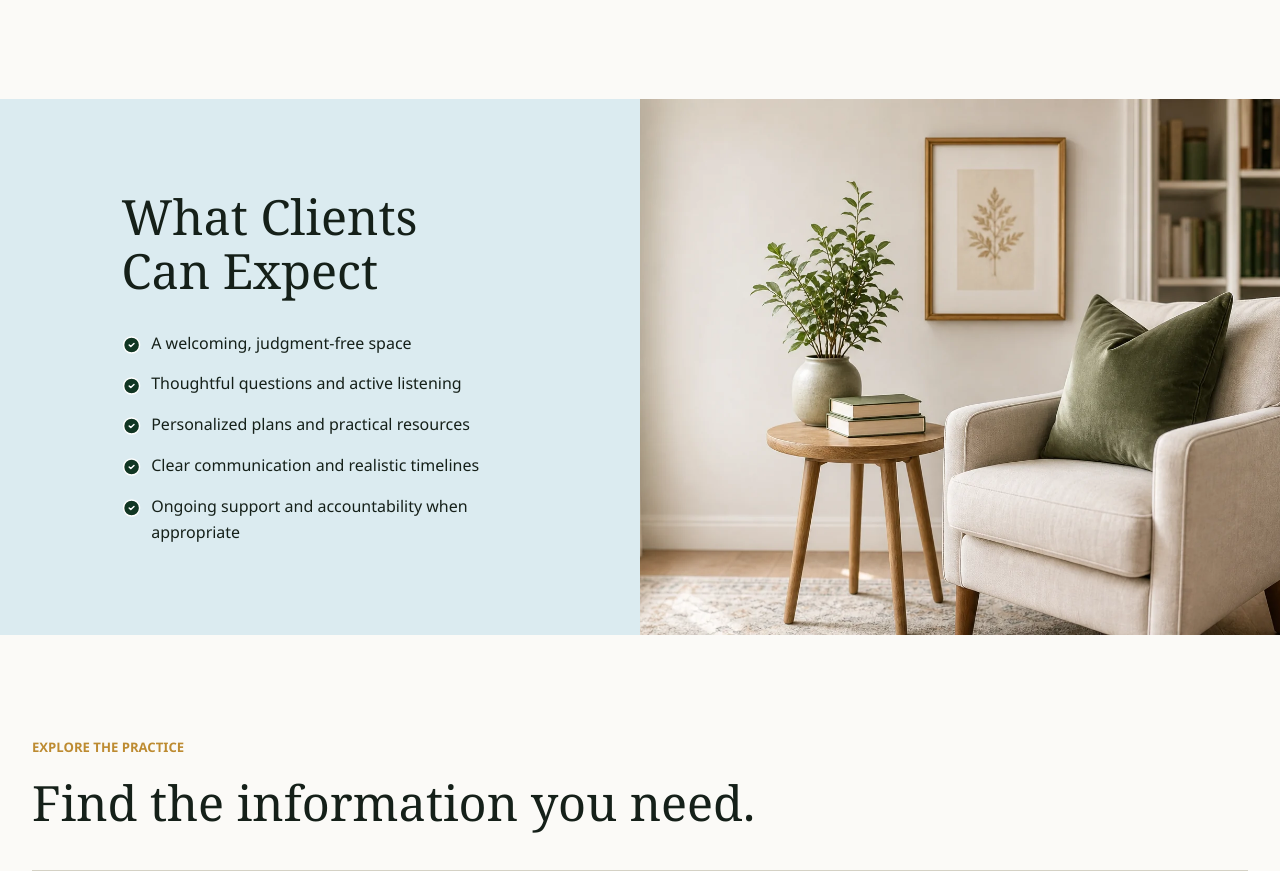
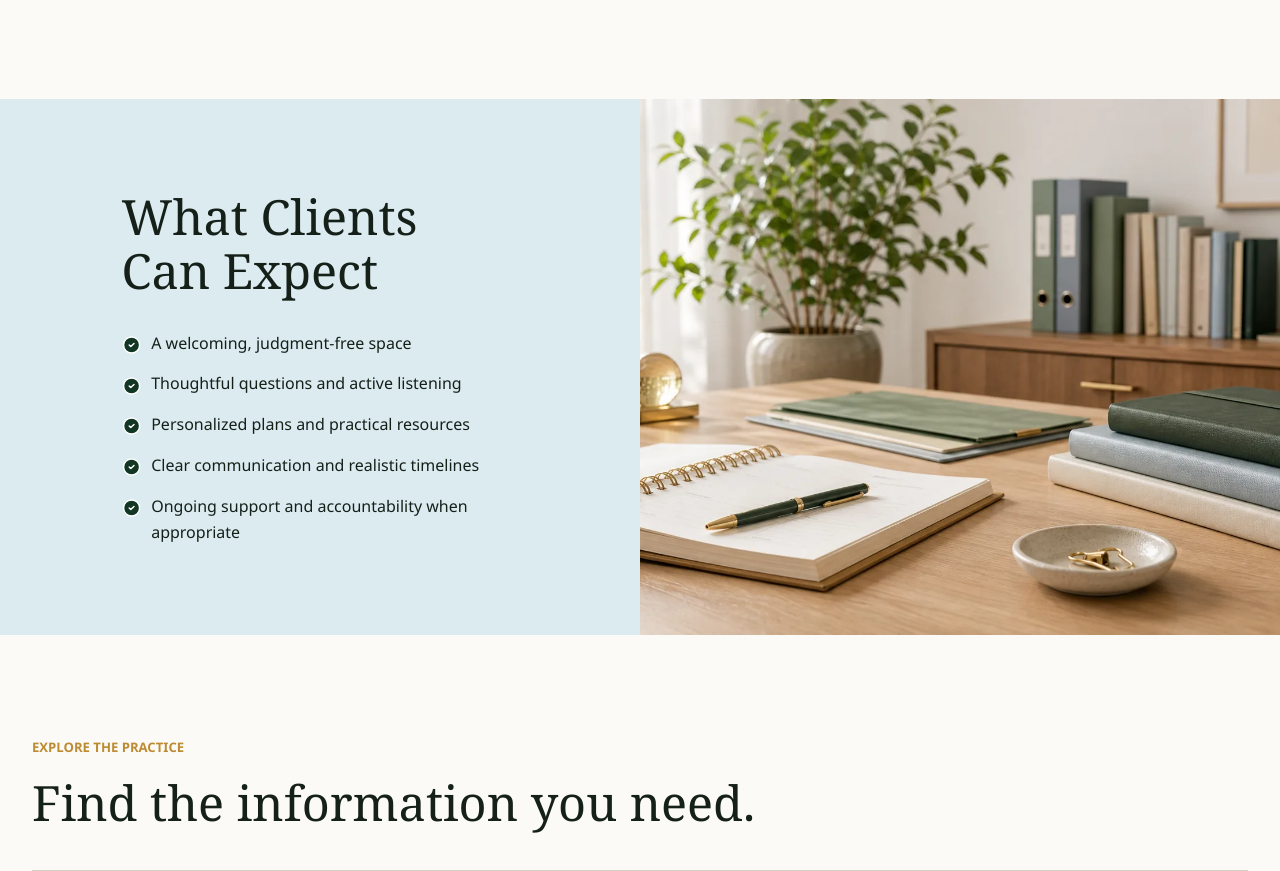
Before and after one commit to digitalcr8tive/crystal-dragonfly-education-consulting, a plain HTML site: page index.html in a window 1280 px wide. Shown: the part 1319-2190 px from the top of the page. Drawn offline with Linux system fonts and the light colour scheme.

Commit message:
Update home expectations image

```diff
--- a/index.html
+++ b/index.html
@@ -76,7 +76,7 @@
             <li><i data-lucide="circle-check" aria-hidden="true"></i>Ongoing support and accountability when appropriate</li>
           </ul>
         </div></div>
-        <img src="assets/images/consultation-space.webp" width="1536" height="1024" loading="lazy" alt="A bright consultation space with a comfortable chair, books, and a leafy plant" />
+        <img src="assets/images/home-expectations-hero.webp" width="1536" height="864" loading="lazy" alt="A calm guidance workspace with a planner, notebooks, books, a pen, and leafy plants" />
       </section>
 
       <section class="site-paths section" aria-labelledby="paths-title">
```
Also changed, not shown: assets/images/home-expectations-hero.webp (added), 1 other file.
